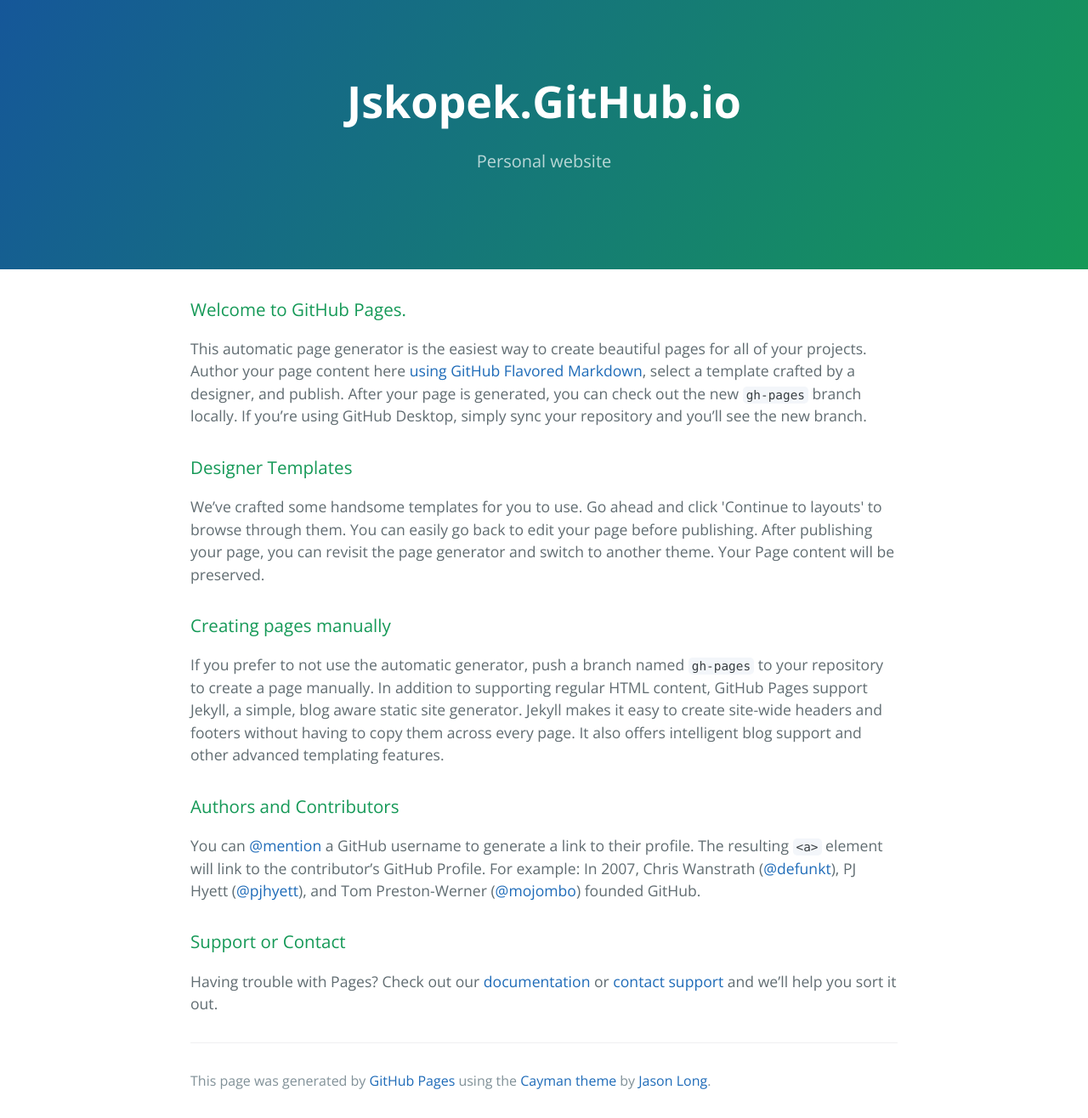
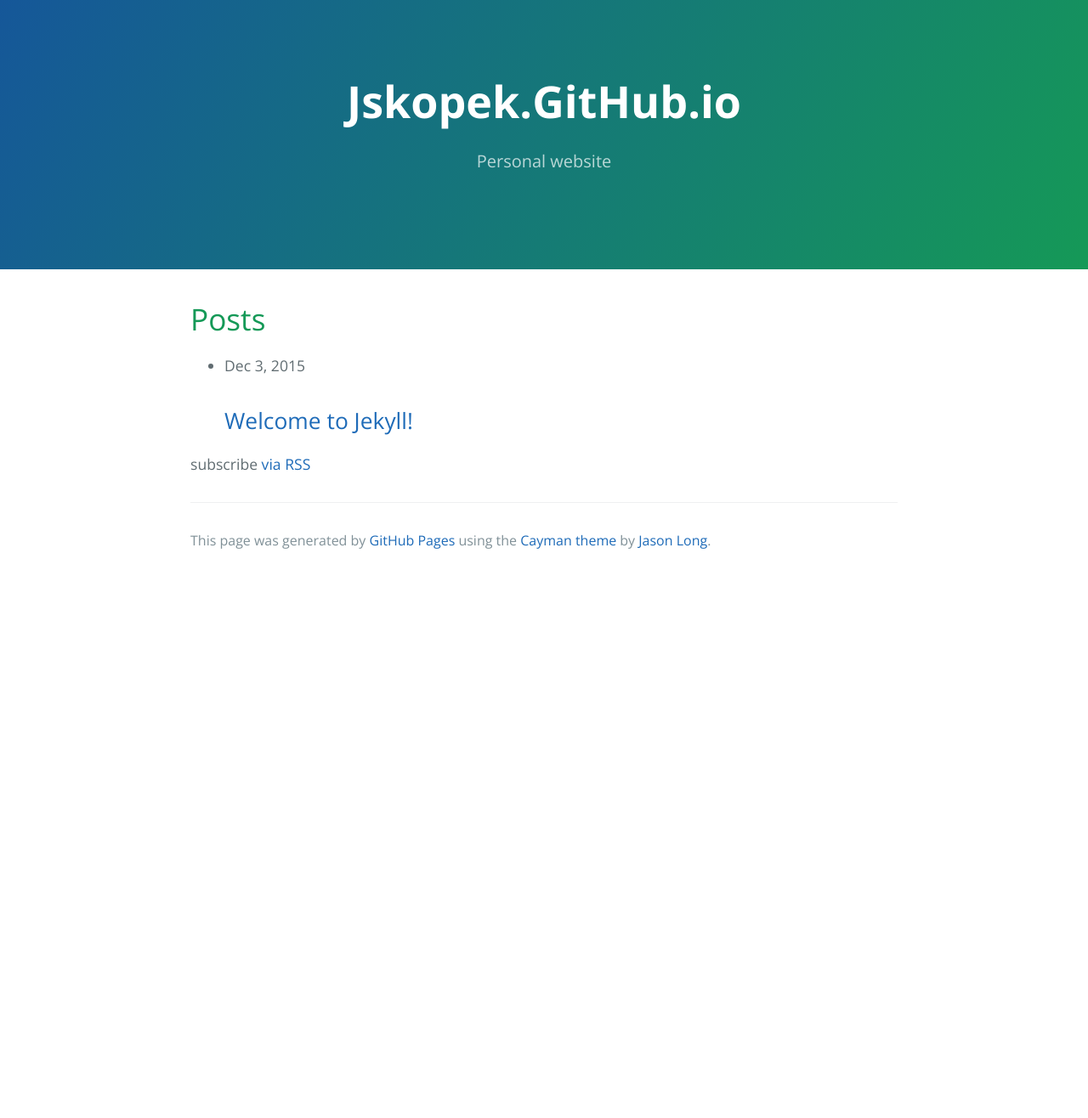
Before and after one commit to jskopek/jskopek.github.io, a Jekyll site: the page built from index.html, in a window 1280 px wide. Shown: the whole page at 85% size. Built offline with Jekyll 4.4.1, drawn with Linux system fonts in a browser that asks for light colours; after the commit the page ends 900 px from its top, so only the background shows below that.

Commit message:
Integrate github design into jekyll structure

```diff
--- a/_includes/footer.html
+++ b/_includes/footer.html
@@ -1,38 +1,4 @@
 <footer class="site-footer">
 
-  <div class="wrapper">
-
-    <h2 class="footer-heading">{{ site.title }}</h2>
-
-    <div class="footer-col-wrapper">
-      <div class="footer-col footer-col-1">
-        <ul class="contact-list">
-          <li>{{ site.title }}</li>
-          <li><a href="mailto:{{ site.email }}">{{ site.email }}</a></li>
-        </ul>
-      </div>
-
-      <div class="footer-col footer-col-2">
-        <ul class="social-media-list">
-          {% if site.github_username %}
-          <li>
-            {% include icon-github.html username=site.github_username %}
-          </li>
-          {% endif %}
-
-          {% if site.twitter_username %}
-          <li>
-            {% include icon-twitter.html username=site.twitter_username %}
-          </li>
-          {% endif %}
-        </ul>
-      </div>
-
-      <div class="footer-col footer-col-3">
-        <p>{{ site.description }}</p>
-      </div>
-    </div>
-
-  </div>
-
+<span class="site-footer-credits">This page was generated by <a href="https://pages.github.com">GitHub Pages</a> using the <a href="https://github.com/jasonlong/cayman-theme">Cayman theme</a> by <a href="https://twitter.com/jasonlong">Jason Long</a>.</span>
 </footer>
--- a/_includes/head.html
+++ b/_includes/head.html
@@ -6,7 +6,13 @@
   <title>{% if page.title %}{{ page.title }}{% else %}{{ site.title }}{% endif %}</title>
   <meta name="description" content="{% if page.excerpt %}{{ page.excerpt | strip_html | strip_newlines | truncate: 160 }}{% else %}{{ site.description }}{% endif %}">
 
-  <link rel="stylesheet" href="{{ "/css/main.css" | prepend: site.baseurl }}">
+  <link rel="stylesheet" type="text/css" href="/stylesheets/normalize.css" media="screen">
+  <link href='https://fonts.googleapis.com/css?family=Open+Sans:400,700' rel='stylesheet' type='text/css'>
+  <link rel="stylesheet" type="text/css" href="/stylesheets/stylesheet.css" media="screen">
+  <link rel="stylesheet" type="text/css" href="/stylesheets/github-light.css" media="screen">
+
+
+  <!-- <link rel="stylesheet" href="{{ "/css/main.css" | prepend: site.baseurl }}"> -->
   <link rel="canonical" href="{{ page.url | replace:'index.html','' | prepend: site.baseurl | prepend: site.url }}">
   <link rel="alternate" type="application/rss+xml" title="{{ site.title }}" href="{{ "/feed.xml" | prepend: site.baseurl | prepend: site.url }}">
 </head>
--- a/_includes/header.html
+++ b/_includes/header.html
@@ -1,27 +1,12 @@
-<header class="site-header">
+<section class="page-header">
+  <h1 class="project-name">Jskopek.GitHub.io</h1>
+  <h2 class="project-tagline">Personal website</h2>
 
-  <div class="wrapper">
-
-    <a class="site-title" href="{{ site.baseurl }}/">{{ site.title }}</a>
-
-    <nav class="site-nav">
-      <a href="#" class="menu-icon">
-        <svg viewBox="0 0 18 15">
-          <path fill="#424242" d="M18,1.484c0,0.82-0.665,1.484-1.484,1.484H1.484C0.665,2.969,0,2.304,0,1.484l0,0C0,0.665,0.665,0,1.484,0 h15.031C17.335,0,18,0.665,18,1.484L18,1.484z"/>
-          <path fill="#424242" d="M18,7.516C18,8.335,17.335,9,16.516,9H1.484C0.665,9,0,8.335,0,7.516l0,0c0-0.82,0.665-1.484,1.484-1.484 h15.031C17.335,6.031,18,6.696,18,7.516L18,7.516z"/>
-          <path fill="#424242" d="M18,13.516C18,14.335,17.335,15,16.516,15H1.484C0.665,15,0,14.335,0,13.516l0,0 c0-0.82,0.665-1.484,1.484-1.484h15.031C17.335,12.031,18,12.696,18,13.516L18,13.516z"/>
-        </svg>
-      </a>
-
-      <div class="trigger">
-        {% for my_page in site.pages %}
-          {% if my_page.title %}
-          <a class="page-link" href="{{ my_page.url | prepend: site.baseurl }}">{{ my_page.title }}</a>
-          {% endif %}
-        {% endfor %}
-      </div>
-    </nav>
-
-  </div>
-
-</header>
+  {% comment %}
+  {% for my_page in site.pages %}
+  {% if my_page.title %}
+  <a class="page-link" href="{{ my_page.url | prepend: site.baseurl }}">{{ my_page.title }}</a>
+  {% endif %}
+  {% endfor %}
+  {% endcomment %}
+</section>
--- a/_layouts/default.html
+++ b/_layouts/default.html
@@ -1,5 +1,5 @@
 <!DOCTYPE html>
-<html>
+<html lang="en-us">
 
   {% include head.html %}
 
@@ -7,14 +7,11 @@
 
     {% include header.html %}
 
-    <div class="page-content">
-      <div class="wrapper">
-        {{ content }}
-      </div>
-    </div>
+    <section class="main-content">
+      {{ content }}
+      {% include footer.html %}
+    </section>
 
-    {% include footer.html %}
 
   </body>
-
 </html>
--- a/index.html
+++ b/index.html
@@ -1,21 +1,28 @@
-<!DOCTYPE html>
-<html lang="en-us">
-  <head>
-    <meta charset="UTF-8">
-    <title>Jskopek.GitHub.io by jskopek</title>
-    <meta name="viewport" content="width=device-width, initial-scale=1">
-    <link rel="stylesheet" type="text/css" href="stylesheets/normalize.css" media="screen">
-    <link href='https://fonts.googleapis.com/css?family=Open+Sans:400,700' rel='stylesheet' type='text/css'>
-    <link rel="stylesheet" type="text/css" href="stylesheets/stylesheet.css" media="screen">
-    <link rel="stylesheet" type="text/css" href="stylesheets/github-light.css" media="screen">
-  </head>
-  <body>
-    <section class="page-header">
-      <h1 class="project-name">Jskopek.GitHub.io</h1>
-      <h2 class="project-tagline">Personal website</h2>
-    </section>
+---
+layout: default
+---
 
-    <section class="main-content">
+<div class="home">
+
+  <h1 class="page-heading">Posts</h1>
+
+  <ul class="post-list">
+    {% for post in site.posts %}
+      <li>
+        <span class="post-meta">{{ post.date | date: "%b %-d, %Y" }}</span>
+
+        <h2>
+          <a class="post-link" href="{{ post.url | prepend: site.baseurl }}">{{ post.title }}</a>
+        </h2>
+      </li>
+    {% endfor %}
+  </ul>
+
+  <p class="rss-subscribe">subscribe <a href="{{ "/feed.xml" | prepend: site.baseurl }}">via RSS</a></p>
+
+</div>
+
+{% comment %}
       <h3>
 <a id="welcome-to-github-pages" class="anchor" href="#welcome-to-github-pages" aria-hidden="true"><span aria-hidden="true" class="octicon octicon-link"></span></a>Welcome to GitHub Pages.</h3>
 
@@ -40,14 +47,4 @@
 <a id="support-or-contact" class="anchor" href="#support-or-contact" aria-hidden="true"><span aria-hidden="true" class="octicon octicon-link"></span></a>Support or Contact</h3>
 
 <p>Having trouble with Pages? Check out our <a href="https://help.github.com/pages">documentation</a> or <a href="https://github.com/contact">contact support</a> and we’ll help you sort it out.</p>
-
-      <footer class="site-footer">
-
-        <span class="site-footer-credits">This page was generated by <a href="https://pages.github.com">GitHub Pages</a> using the <a href="https://github.com/jasonlong/cayman-theme">Cayman theme</a> by <a href="https://twitter.com/jasonlong">Jason Long</a>.</span>
-      </footer>
-
-    </section>
-
-
-  </body>
-</html>
+{% endcomment %}
```
